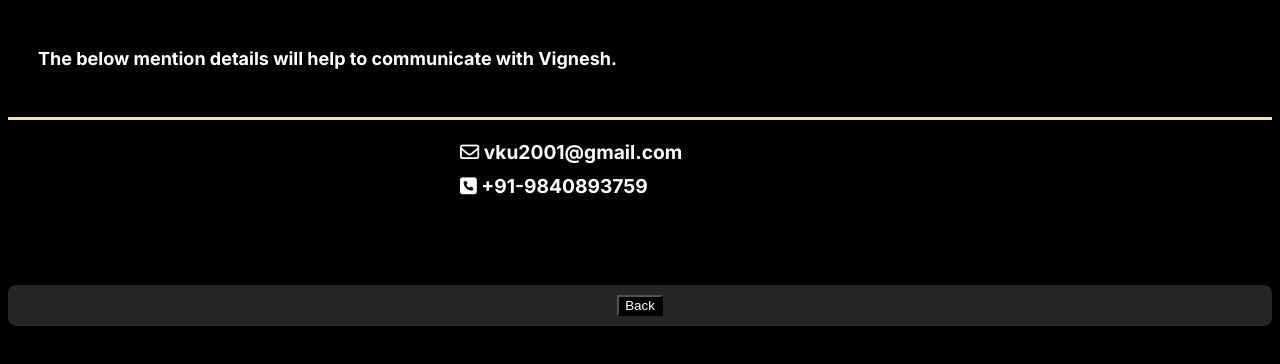
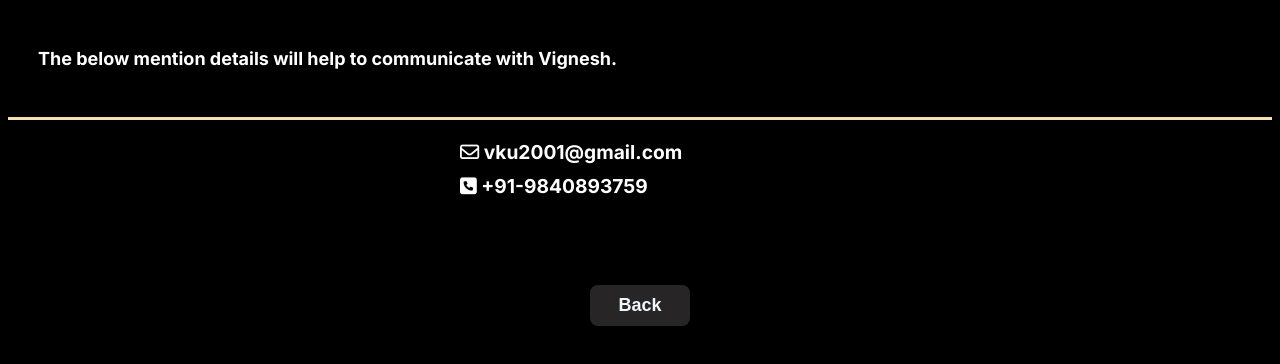
Before and after one commit to vignesh123-design/profile_vigneshk.github.io, a plain HTML site: page contact.html in a window 1280 px wide. Drawn offline with Linux system fonts and the light colour scheme.

Commit message:
Update contact.html

```diff
--- a/contact.html
+++ b/contact.html
@@ -43,24 +43,26 @@
         button {
             display: block;
             margin: auto;
-        }
-        .btn{
-            color:aliceblue;
+            color: aliceblue;
+            background-color: rgba(65, 63, 63, 0.6);
+            font-size: large;
+            font-weight: 700;
             padding: 10px;
-            background-color: rgba(65, 63, 63, 0.6);
+            width: 100px;
             border: none;
             border-radius: 8px;
-            font-weight: 700;
-            font-size: large;
             transition: 0.15s;
         }
-        .btn:hover {
-            cursor:pointer;
+        a {
+            text-decoration: none;
+        }
+        button:hover {
+            cursor: pointer;
             color: black;
             background-color: wheat;
-            padding: 10px;
+            padding: 12px;
         }
-        .btn:active {
+        button:active{
             color: #333;
             background-color: skyblue;
         }
@@ -82,6 +84,6 @@
             <marquee behavior="" direction=""><p>Thanks for visiting the page.</p></marquee>
         </div>
     </div>
-    <div class = "btn"><button>Back</button></button></div>
+    <div class="btn"><a href="./index.html" target="blank"><button>Back</button></a></div>
 </body>
 </html>
```
